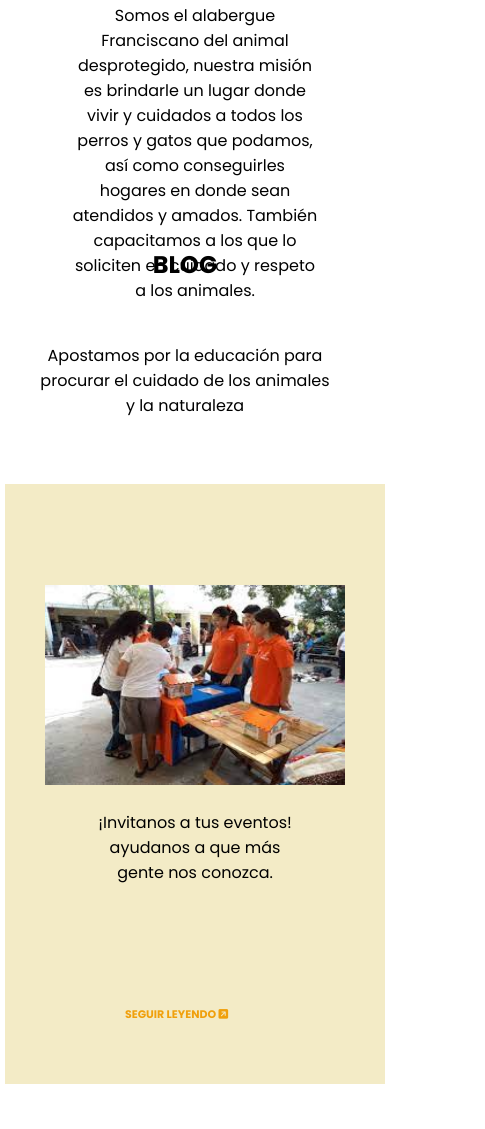
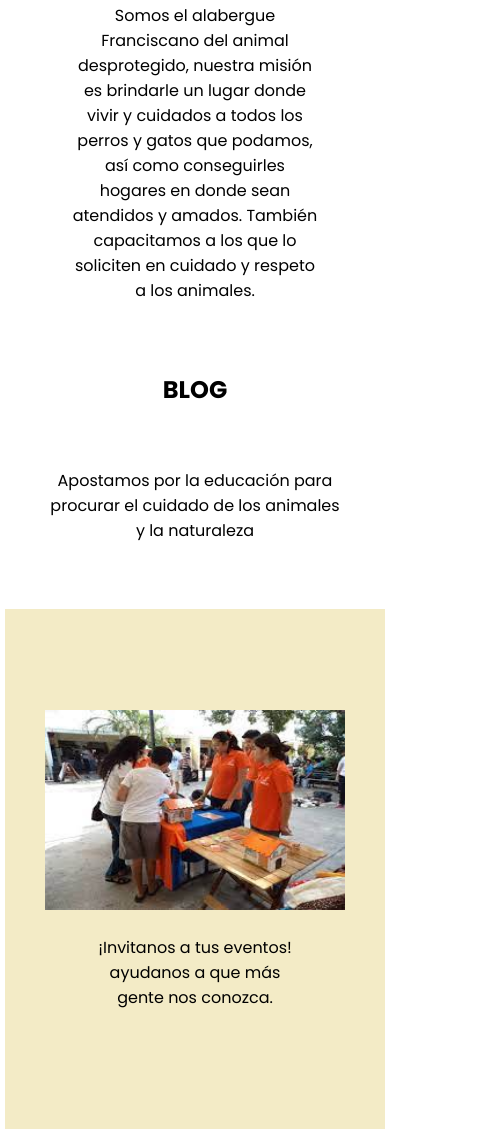
Before and after one commit to VaneSolis/Sitio-AFAD, a website: page index.html in a window 390 px wide. Shown: the part 871-2000 px from the top of the page, 485 px wide, since content can reach past the window. Drawn offline with nearby package versions, Linux system fonts and the light colour scheme.

Commit message:
ajustes finales

```diff
--- a/index.html
+++ b/index.html
@@ -4,6 +4,7 @@
     <meta charset="UTF-8">
     <meta name="viewport" content="width=device-width, initial-scale=1.0">
     <title>AFAD</title>
+    <meta name="description" content="AFAD es un albergue para perros y gatos que proporciona hogar y cuidados a animales en situación de calle, comparte información sobre cuidado y respeto de los animales y promueve la adopción responsable">
     <!--CSS-->
     <link rel="stylesheet" href="./css/style.css">
     <!--Fontaweosome-->
@@ -16,7 +17,7 @@
 <body>
     <header class="contenedorarriba">
         <figure id="inicio">
-            <img src="images/Logo Afad Circulo-PhotoRoom.png-PhotoRoom (1).png" alt="Logo AFAD">
+            <img src="images/Logo Afad Circulo-PhotoRoom.png-PhotoRoom (1).png" alt="Logo del refugio AFAD color naranja con blanco">
         </figure>
         <nav id="contenedormenu">
             <ul>
--- a/sass/docs/_actividades.scss
+++ b/sass/docs/_actividades.scss
@@ -1,5 +1,9 @@
 .actividades-info {
     margin-top: 50px;
+
+    @include tablet {
+        width: 95%;
+    }
 
     h1 {
         text-align: center;
@@ -14,15 +18,21 @@
     margin-top: 25px;
     background-color: rgb(243, 235, 198);
 
+
     @include tablet {
-        width: 750px;
+        width: 100%;
+        height: 350px;
+        margin: 0px;
+        margin-top: 15px;
     }
 
     @include mobilel {
-        width: 300px;
+        width: 100%;
         height: auto;
         display: flex;
         flex-direction: column;
+        align-items: center;
+        justify-content: center;
     }
 
     img {
@@ -32,7 +42,7 @@
         margin-top: 40px;
 
         @include tablet {
-            margin-left: 30px;
+            margin-left: 20px;
         }
 
         @include mobilel {
@@ -44,13 +54,16 @@
         margin-top: 80px;
         margin-left: 50px;
 
+
         @include tablet {
-            width: 200px;
+            width: 210px;
             margin-left: 50px;
+            margin-top: 30px;
         }
 
         @include mobilel {
-            text-align: center
+            text-align: center;
+            margin-left: 0px;
         }
     }
 }
@@ -60,11 +73,13 @@
     margin-top: 230px;
 
     @include tablet {
-        margin-right: 0px;
-        width: 100px;
+        margin: 250px;
+        margin-left: 0px;
+        margin-right: 50px;
+        width: 80px;
     }
 
     @include mobilel {
-        margin: 30px 0px 20px 95px;
+        margin: 20px 5px 10px 0px;
     }
 }
--- a/sass/docs/_adopciones.scss
+++ b/sass/docs/_adopciones.scss
@@ -52,7 +52,7 @@
     @include tablet {
         width: 225px;
         margin: 0px 10px 15px 10px;
-        height: 400px;
+        height: 450px;
     }
 
     img {
--- a/sass/docs/_base.scss
+++ b/sass/docs/_base.scss
@@ -39,6 +39,11 @@
 
 nav {
 
+    @include tablet {
+        margin-left: -20px;
+        margin-right: 15px;
+    }
+
     @include mobilel {
     position: absolute;
     top: 90%;
@@ -54,6 +59,13 @@
     margin-top: 35px;
     margin-left: 160px;
     margin-right: 50px;
+
+    @include tablet {
+        margin-left: 10px;
+        margin-right: 15px;
+
+        gap: 20px;
+    }
 
     @include mobilel {
         flex-direction: column;
@@ -112,7 +124,7 @@
     }
 
     @include tablet {
-        margin-left: 50px;
+        margin-left: 5px;
         width: 100px;
     }
     @include mobilel {
@@ -148,7 +160,7 @@
 
 footer {
     display: flex;
-    height: 120px;
+    height: 110px;
 
     .p-footer {
         width: 300px;
@@ -181,8 +193,8 @@
         font-size: 22px;
 
         @include tablet {
-            margin-right: 10px;
-            margin-left: 400px;
+            margin-right: 5px;
+            margin-left: 390px;
         }
 
         @include mobilel {
@@ -193,6 +205,10 @@
      a {
         color: #6c7179;
 
+        @include tablet {
+            font-size: 16px;
+        }
+
         @include mobilel {
             font-size: 16px;
         }
@@ -200,6 +216,10 @@
      p {
         font-size: 18px;
         color: #6c7179;
+
+        @include tablet {
+            font-size: 16px;
+        }
 
         @include mobilel {
             font-size: 14px;
--- a/sass/docs/_contacto.scss
+++ b/sass/docs/_contacto.scss
@@ -28,6 +28,10 @@
     width: 300px;
     height: 200px;
 
+    @include tablet {
+        width: 280px;
+    }
+
     @include mobilel {
         width: 280px;
     }
@@ -35,6 +39,17 @@
     p {
     margin: 30px 0px 0px 60px;
     width: 200px;
+    }
+
+    .mb-3 {
+        height: 50px;
+        margin-bottom: 5px;
+
+        @include mobilel {
+            width: 100%;
+            margin-bottom: 10px;
+            height: 60px;
+        }
     }
 }
 .redes-sociales {
@@ -60,6 +75,10 @@
     img {
     width: 300px;
     height: 200px;
+
+    @include tablet {
+        width: 280px;
+    }
 
     @include mobilel {
         width: 260px;
--- a/sass/docs/_index.scss
+++ b/sass/docs/_index.scss
@@ -6,6 +6,16 @@
     height: 700px;
     display: flex;
     justify-content: flex-end;
+
+    @include tablet {
+        width: 100%;
+    }
+
+    @include mobilel {
+    width: 98%;
+    background-size: cover;
+    height: 300px;
+    }
 
     h1 {
         margin-top: 130px;
@@ -25,15 +35,6 @@
         }
         }
 
-        @include tablet {
-            width: 100%;
-        }
-
-        @include mobilel {
-        width: 100%;
-        background-size: cover;
-        height: 300px;
-        }
 }
 
 #quienes-somos {
@@ -65,7 +66,12 @@
     height: 400px;
     position: relative;
     top: 50px;
-    left: 40px;
+    left: 35px;
+
+    @include tablet {
+        width: 400px;
+        height: 300px;
+    }
 
     @include mobilel {
     width: 270px;
@@ -81,7 +87,8 @@
 
     @include tablet {
         margin-left: 20px;
-        margin-top: 600px;
+        margin-top: 500px;
+        margin-bottom: 95px;
     }
 
     @include mobilel {
@@ -95,19 +102,41 @@
     text-align: center;
     margin-top: 60px;
 
+    @include tablet {
+        margin-top: 90px;
+    }
+
     @include mobilel {
         text-align: center;
         width: 300px;
-        margin-left: 130px;
+        margin-left: 50px;
+    }
+
+    @include mobilem {
+        width: 250px;
+        margin-left: 25px;
     }
 }
 
 .blog-info {
+
     @include tablet {
         display: flex;
         align-items: center;
         flex-direction: column;
         justify-content: center;
+    }
+
+    @include mobilel {
+        display: flex;
+        align-items: center;
+        flex-direction: column;
+        justify-content: center;
+        width: 400px;
+    }
+
+    @include mobilem {
+        width: 300px;
     }
 }
 
@@ -121,7 +150,7 @@
 
 
     @include tablet {
-        width: 100%;
+        width: 95%;
         height: 500px;
         display: flex;
         flex-direction: column;
@@ -143,7 +172,7 @@
         @include tablet {
             margin-top: 25px;
             text-align: center;
-            width: 200px;
+            width: 220px;
             margin-left: 0px;
         }
         }
@@ -177,6 +206,6 @@
 
     @include tablet {
         margin-top: 10px;
-        margin-right: -10px;
+        margin-right: -30px;
     }
 }
--- a/sass/docs/_recursos.scss
+++ b/sass/docs/_recursos.scss
@@ -4,6 +4,12 @@
     flex-direction: column;
     align-items: center;
     text-align: center;
+
+    p {
+        @include tablet {
+            width: 80%;
+        }
+    }
 }
 
 #imgrec {
@@ -48,6 +54,10 @@
         height: 230px;
     }
 
+    @include mobilel {
+        height: 290px;
+    }
+
     img {
         margin-top: 5px;
         width: 150px;
```
Also changed, not shown: pages/actividades.html (+3 -3 lines), pages/adopciones.html (+2 -1 lines), pages/contacto.html (+1 -2 lines), pages/recursos.html (+2 -1 lines), css/style.css, 1 other file.
